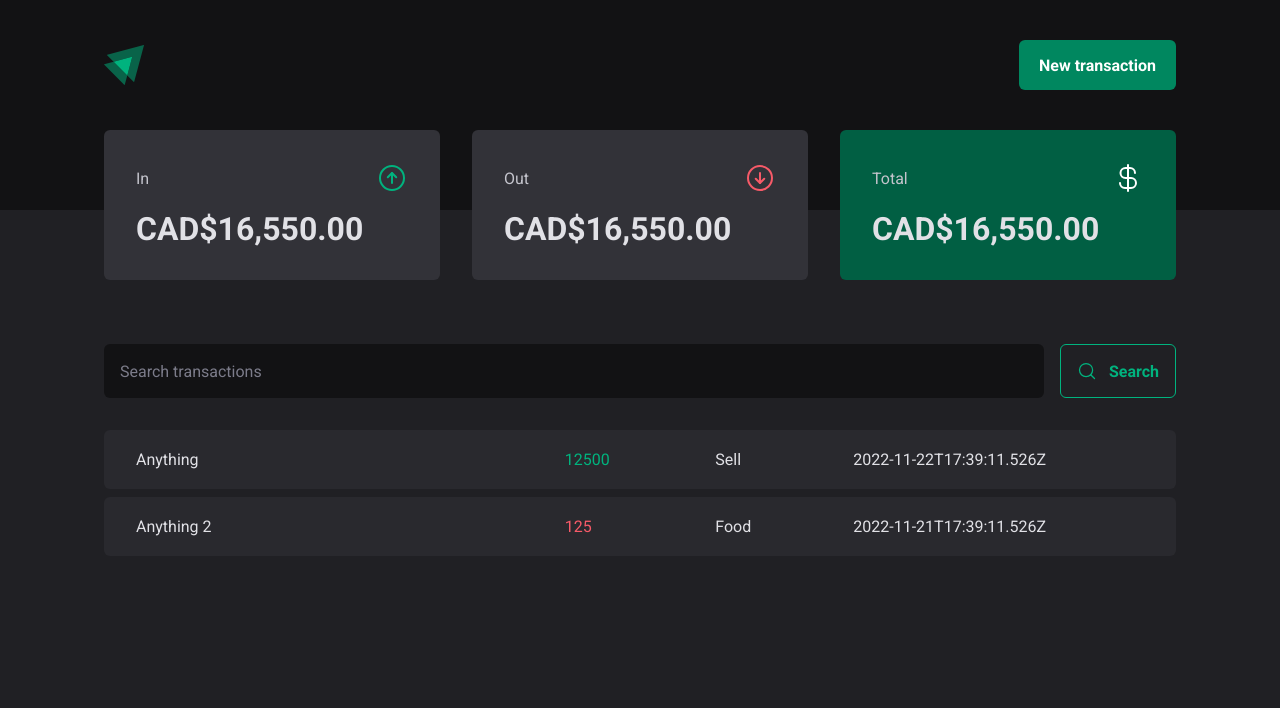
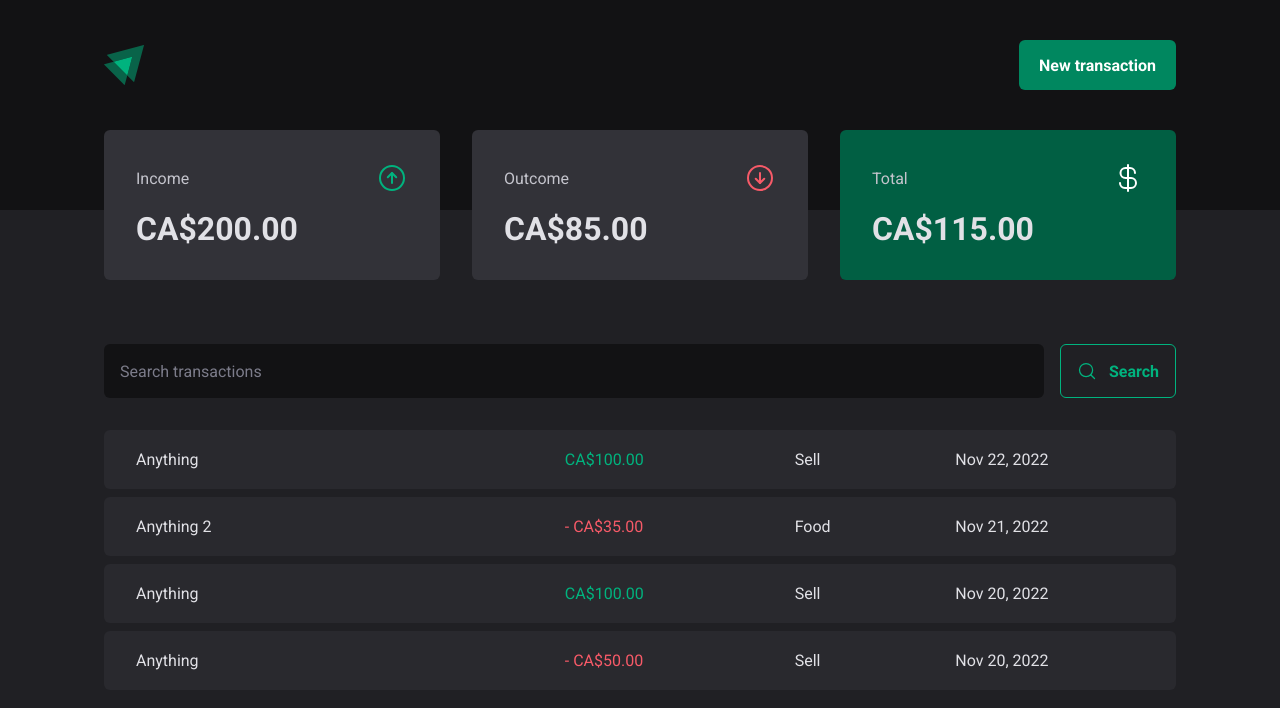
Before and after one commit to ldgmaia/money, a React (Vite) app: page / in a window 1280 px wide. Shown: the top 708 px of the page. Built offline with nearby package versions, Linux system fonts and the light colour scheme; data requests are answered from the project's data file.

Commit message:
Added formatter and custom hook for Summary component

```diff
--- a/server.json
+++ b/server.json
@@ -5,7 +5,7 @@
       "description": "Anything",
       "type": "income",
       "category": "Sell",
-      "price": 12500,
+      "price": 100,
       "createdAt": "2022-11-22T17:39:11.526Z"
     },
     {
@@ -13,8 +13,24 @@
       "description": "Anything 2",
       "type": "outcome",
       "category": "Food",
-      "price": 125,
+      "price": 35,
       "createdAt": "2022-11-21T17:39:11.526Z"
+    },
+    {
+      "id": 3,
+      "description": "Anything",
+      "type": "income",
+      "category": "Sell",
+      "price": 100,
+      "createdAt": "2022-11-20T17:39:11.526Z"
+    },
+    {
+      "id": 4,
+      "description": "Anything",
+      "type": "outcome",
+      "category": "Sell",
+      "price": 50,
+      "createdAt": "2022-11-20T17:39:11.526Z"
     }
   ]
 }
--- a/src/components/Summary/index.tsx
+++ b/src/components/Summary/index.tsx
@@ -1,24 +1,26 @@
 import { ArrowCircleUp, CurrencyDollar, ArrowCircleDown } from 'phosphor-react'
-
+import { useSummary } from '../../hooks/useSummary'
+import { priceFormatter } from '../../utils/formatter'
 import { SummaryCard, SummaryContainer } from './styles'
 
 export default function Summary() {
+  const summary = useSummary()
   return (
     <SummaryContainer>
       <SummaryCard>
         <header>
-          <span>In</span>
+          <span>Income</span>
           <ArrowCircleUp size={32} color="#00b37e" />
         </header>
-        <strong>CAD$16,550.00</strong>
+        <strong>{priceFormatter.format(summary.income)}</strong>
       </SummaryCard>
 
       <SummaryCard>
         <header>
-          <span>Out</span>
+          <span>Outcome</span>
           <ArrowCircleDown size={32} color="#f75a68" />
         </header>
-        <strong>CAD$16,550.00</strong>
+        <strong>{priceFormatter.format(summary.outcome)}</strong>
       </SummaryCard>
 
       <SummaryCard variant="green">
@@ -26,7 +28,7 @@
           <span>Total</span>
           <CurrencyDollar size={32} color="#fff" />
         </header>
-        <strong>CAD$16,550.00</strong>
+        <strong>{priceFormatter.format(summary.total)}</strong>
       </SummaryCard>
     </SummaryContainer>
   )
--- /dev/null
+++ b/src/hooks/useSummary.ts
@@ -0,0 +1,26 @@
+import { useContext } from 'react'
+import { TransactionsContext } from '../contexts/TransactionsContext'
+
+export function useSummary() {
+  const { transactions } = useContext(TransactionsContext)
+
+  const summary = transactions.reduce(
+    (acc, transaction) => {
+      if (transaction.type === 'income') {
+        acc.income += transaction.price
+        acc.total += transaction.price
+      } else {
+        acc.outcome += transaction.price
+        acc.total -= transaction.price
+      }
+
+      return acc
+    },
+    {
+      income: 0,
+      outcome: 0,
+      total: 0,
+    },
+  )
+  return summary
+}
--- a/src/pages/Transactions/index.tsx
+++ b/src/pages/Transactions/index.tsx
@@ -2,6 +2,7 @@
 import { Header } from '../../components/Header'
 import Summary from '../../components/Summary'
 import { TransactionsContext } from '../../contexts/TransactionsContext'
+import { dateFormatter, priceFormatter } from '../../utils/formatter'
 import { SearchForm } from './components/SearchForm'
 import {
   PriceHighlight,
@@ -26,11 +27,14 @@
                   <td width="40%">{transaction.description}</td>
                   <td>
                     <PriceHighlight variant={transaction.type}>
-                      {transaction.price}
+                      {transaction.type === 'outcome' && '- '}
+                      {priceFormatter.format(transaction.price)}
                     </PriceHighlight>
                   </td>
                   <td>{transaction.category}</td>
-                  <td>{transaction.createdAt}</td>
+                  <td>
+                    {dateFormatter.format(new Date(transaction.createdAt))}
+                  </td>
                 </tr>
               )
             })}
--- /dev/null
+++ b/src/utils/formatter.ts
@@ -0,0 +1,12 @@
+export const dateFormatter = new Intl.DateTimeFormat('en-US', {
+  year: 'numeric',
+  month: 'short',
+  day: 'numeric',
+  // fractionalSecondDigits: 3,
+  // timeZone: 'UTC'
+})
+
+export const priceFormatter = new Intl.NumberFormat('en-US', {
+  style: 'currency',
+  currency: 'CAD',
+})
```
